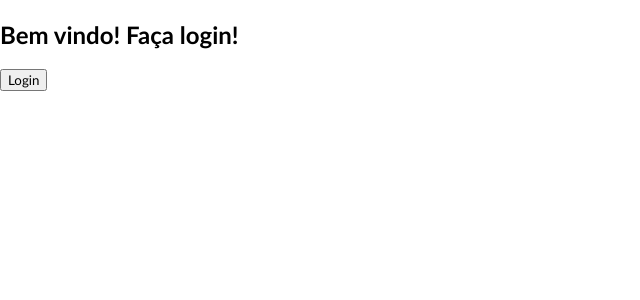
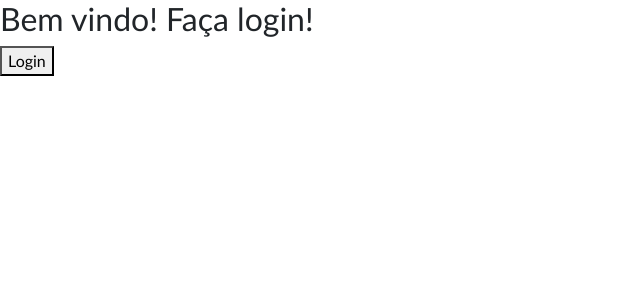
Before and after one commit to jean-mb/aula01-angular, an Angular app: page /login in a window 1280 px wide. Shown: the top 300 px of the page, without its empty margins (0-640 px from the left). Built offline with nearby package versions, Linux system fonts and the light colour scheme.

Commit message:
bootstrap

```diff
--- a/package.json
+++ b/package.json
@@ -18,6 +18,9 @@
     "@angular/platform-browser": "^16.2.0",
     "@angular/platform-browser-dynamic": "^16.2.0",
     "@angular/router": "^16.2.0",
+    "@ng-bootstrap/ng-bootstrap": "^15.1.1",
+    "@popperjs/core": "^2.11.6",
+    "bootstrap": "^5.2.3",
     "rxjs": "~7.8.0",
     "tslib": "^2.3.0",
     "zone.js": "~0.13.0"
@@ -26,6 +29,7 @@
     "@angular-devkit/build-angular": "^16.2.4",
     "@angular/cli": "^16.2.4",
     "@angular/compiler-cli": "^16.2.0",
+    "@angular/localize": "^16.2.0",
     "@types/jasmine": "~4.3.0",
     "jasmine-core": "~4.6.0",
     "karma": "~6.4.0",
--- a/src/app/app.module.ts
+++ b/src/app/app.module.ts
@@ -14,6 +14,7 @@ import { CarrosListarComponent } from './carros/carros-listar/carros-listar.comp
 import { CarrosDetailsComponent } from './carros/carros-details/carros-details.component';
 import { LivrosDetailsComponent } from './livros/livros-details/livros-details.component';
 import { LivrosListarComponent } from './livros/livros-listar/livros-listar.component';
+import { NgbModule } from '@ng-bootstrap/ng-bootstrap';
 
 @NgModule({
   declarations: [
@@ -32,7 +33,8 @@ import { LivrosListarComponent } from './livros/livros-listar/livros-listar.comp
   ],
   imports: [
     BrowserModule,
-    AppRoutingModule
+    AppRoutingModule,
+    NgbModule
   ],
   providers: [],
   bootstrap: [AppComponent]
--- a/src/main.ts
+++ b/src/main.ts
@@ -1,3 +1,5 @@
+/// <reference types="@angular/localize" />
+
 import { platformBrowserDynamic } from '@angular/platform-browser-dynamic';
 
 import { AppModule } from './app/app.module';
--- a/src/styles.scss
+++ b/src/styles.scss
@@ -11,3 +11,5 @@ a{
     text-decoration: none;
     color: white;
 }
+/* Importing Bootstrap SCSS file. */
+@import 'bootstrap/scss/bootstrap';
--- a/tsconfig.app.json
+++ b/tsconfig.app.json
@@ -3,7 +3,9 @@
   "extends": "./tsconfig.json",
   "compilerOptions": {
     "outDir": "./out-tsc/app",
-    "types": []
+    "types": [
+      "@angular/localize"
+    ]
   },
   "files": [
     "src/main.ts"
```
Also changed, not shown: 2 other files (tests, documents, lock files or other folders).
